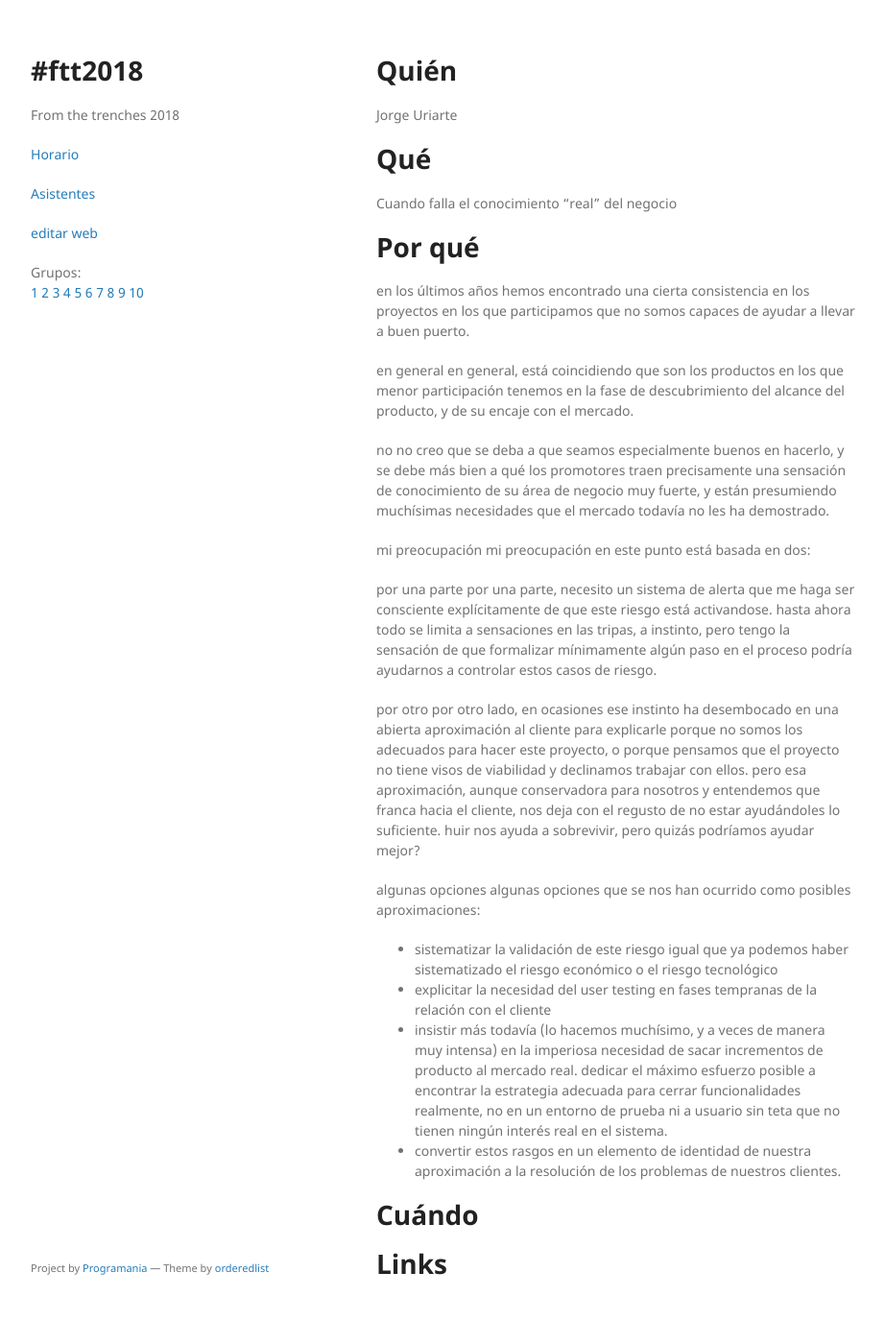
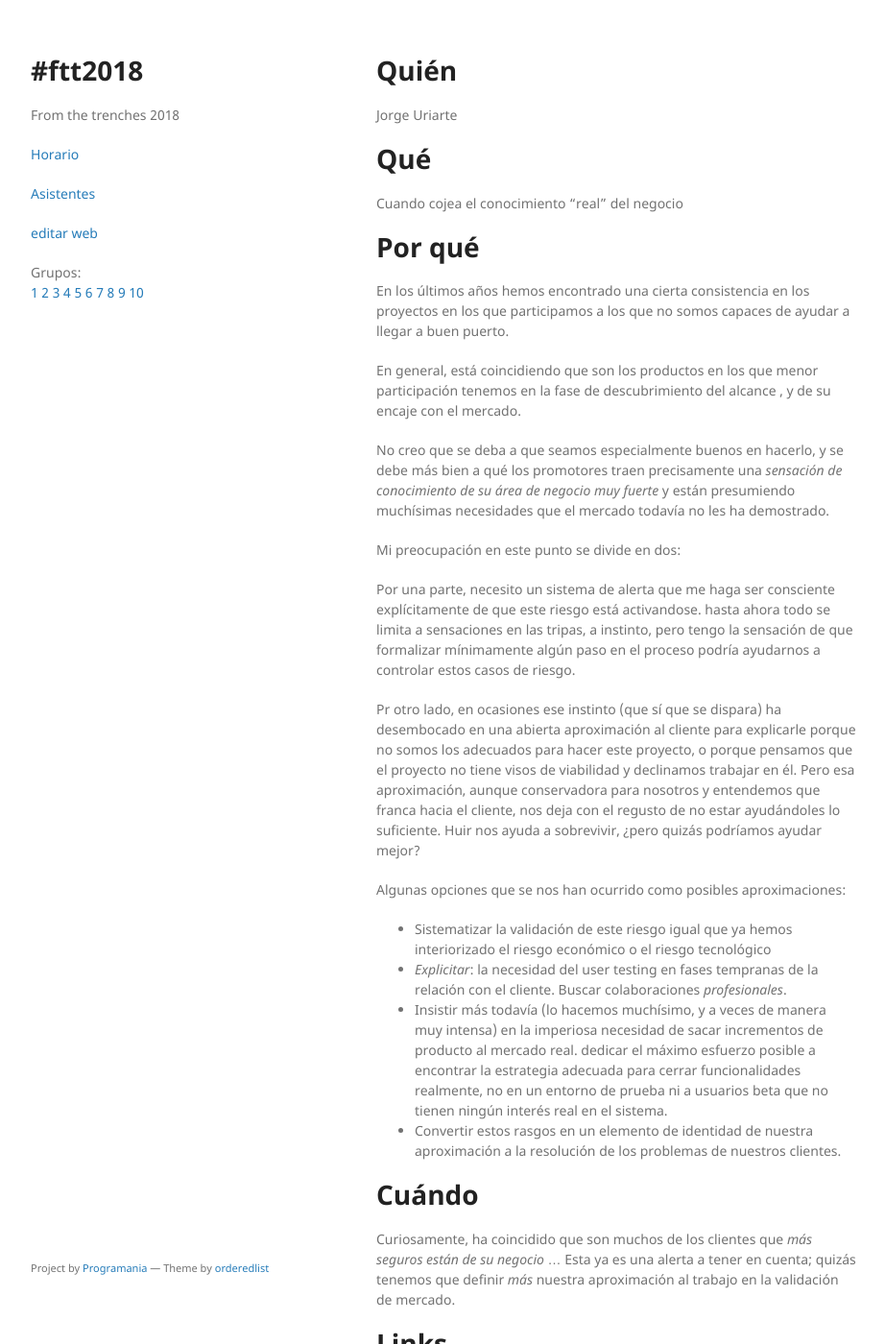
Before and after one commit to xala3pa/ftt2018, a Jekyll site: the page built from experiencias/17.md, in a window 1280 px wide and 1400 px high. Shown: the whole window at 96% size, without its empty margins (178-1100 px from the left). Built offline with Jekyll 4.4.1, drawn with Linux system fonts in a browser that asks for light colours; our own code applies the rules of GitHub Pages for plain Markdown files.

Commit message:
Update 17.md

```diff
--- a/experiencias/17.md
+++ b/experiencias/17.md
@@ -3,34 +3,33 @@ Jorge Uriarte
 
 # Qué
 
-Cuando falla el conocimiento "real" del negocio
+Cuando cojea el conocimiento "real" del negocio
 
 # Por qué
 
+En los últimos años hemos encontrado una cierta consistencia en los proyectos en los que participamos a los que no somos capaces de ayudar a llegar a buen puerto.
 
-en los últimos años hemos encontrado una cierta consistencia en los proyectos en los que participamos que no somos capaces de ayudar a llevar a buen puerto.
+En general, está coincidiendo que son los productos en los que menor participación tenemos en la fase de descubrimiento del alcance , y de su encaje con el mercado.
 
-en general en general, está coincidiendo que son los productos en los que menor participación tenemos en la fase de descubrimiento del alcance del producto, y de su encaje con el mercado.
+No creo que se deba a que seamos especialmente buenos en hacerlo, y se debe más bien a qué los promotores traen precisamente una _sensación de conocimiento de su área de negocio muy fuerte_ y están presumiendo muchísimas necesidades que el mercado todavía no les ha demostrado.
 
-no no creo que se deba a que seamos especialmente buenos en hacerlo, y se debe más bien a qué los promotores traen precisamente una sensación de conocimiento de su área de negocio muy fuerte, y están presumiendo muchísimas necesidades que el mercado todavía no les ha demostrado.
+Mi preocupación en este punto se divide en dos:
 
-mi preocupación mi preocupación en este punto está basada en dos:
+Por una parte, necesito un sistema de alerta que me haga ser consciente explícitamente de que este riesgo está activandose. hasta ahora todo se limita a sensaciones en las tripas, a instinto, pero tengo la sensación de que formalizar mínimamente algún paso en el proceso podría ayudarnos a controlar estos casos de riesgo.
 
-por una parte por una parte, necesito un sistema de alerta que me haga ser consciente explícitamente de que este riesgo está activandose. hasta ahora todo se limita a sensaciones en las tripas, a instinto, pero tengo la sensación de que formalizar mínimamente algún paso en el proceso podría ayudarnos a controlar estos casos de riesgo.
+Pr otro lado, en ocasiones ese instinto (que sí que se dispara) ha desembocado en una abierta aproximación al cliente para explicarle porque no somos los adecuados para hacer este proyecto, o porque pensamos que el proyecto no tiene visos de viabilidad y declinamos trabajar en él. Pero esa aproximación, aunque conservadora para nosotros y entendemos que franca hacia el cliente, nos deja con el regusto de no estar ayudándoles lo suficiente. Huir nos ayuda a sobrevivir, ¿pero quizás podríamos ayudar mejor?
 
-por otro por otro lado, en ocasiones ese instinto ha desembocado en una abierta aproximación al cliente para explicarle porque no somos los adecuados para hacer este proyecto, o porque pensamos que el proyecto no tiene visos de viabilidad y declinamos trabajar con ellos. pero esa aproximación, aunque conservadora para nosotros y entendemos que franca hacia el cliente, nos deja con el regusto de no estar ayudándoles lo suficiente. huir nos ayuda a sobrevivir, pero quizás podríamos ayudar mejor?
+Algunas opciones que se nos han ocurrido como posibles aproximaciones:
 
-
-algunas opciones algunas opciones que se nos han ocurrido como posibles aproximaciones:
-
-- sistematizar la validación de este riesgo igual que ya podemos haber sistematizado el riesgo económico o el riesgo tecnológico
-- explicitar la necesidad del user testing en fases tempranas de la relación con el cliente
-- insistir más todavía (lo hacemos muchísimo, y a veces de manera muy intensa) en la imperiosa necesidad de sacar incrementos de producto al mercado real. dedicar el máximo esfuerzo posible a encontrar la estrategia adecuada para cerrar funcionalidades realmente, no en un entorno de prueba ni a usuario sin teta que no tienen ningún interés real en el sistema.
-- convertir estos rasgos en un elemento de identidad de nuestra aproximación a la resolución de los problemas de nuestros clientes.
-
-
+- Sistematizar la validación de este riesgo igual que ya hemos interiorizado el riesgo económico o el riesgo tecnológico
+- _Explicitar_: la necesidad del user testing en fases tempranas de la relación con el cliente. Buscar colaboraciones *profesionales*.
+- Insistir más todavía (lo hacemos muchísimo, y a veces de manera muy intensa) en la imperiosa necesidad de sacar incrementos de producto al mercado real. dedicar el máximo esfuerzo posible a encontrar la estrategia adecuada para cerrar funcionalidades realmente, no en un entorno de prueba ni a usuarios beta que no tienen ningún interés real en el sistema.
+- Convertir estos rasgos en un elemento de identidad de nuestra aproximación a la resolución de los problemas de nuestros clientes.
 
 
 # Cuándo
 
+Curiosamente, ha coincidido que son muchos de los clientes que *más seguros están de su negocio* ...
+Esta ya es una alerta a  tener en cuenta; quizás tenemos que definir _más_ nuestra aproximación al trabajo en la validación de mercado.
+
 # Links
```
